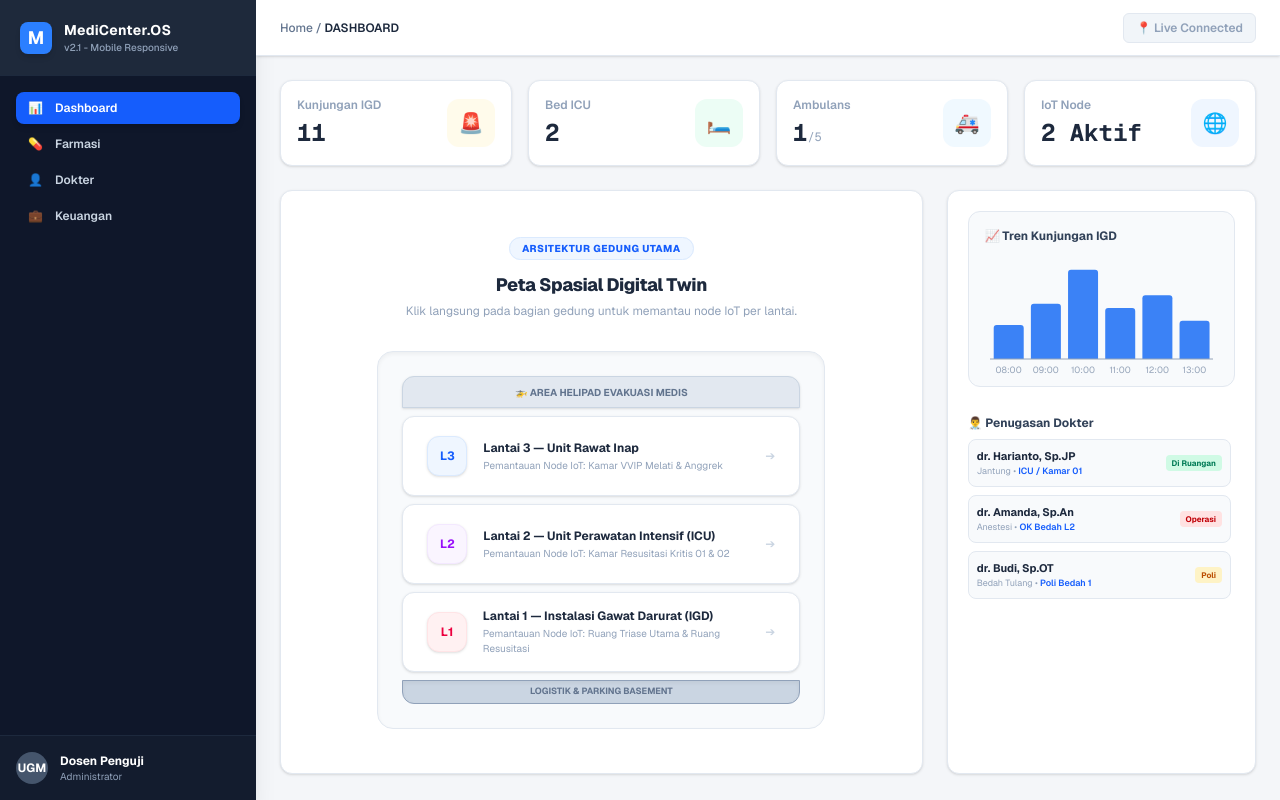
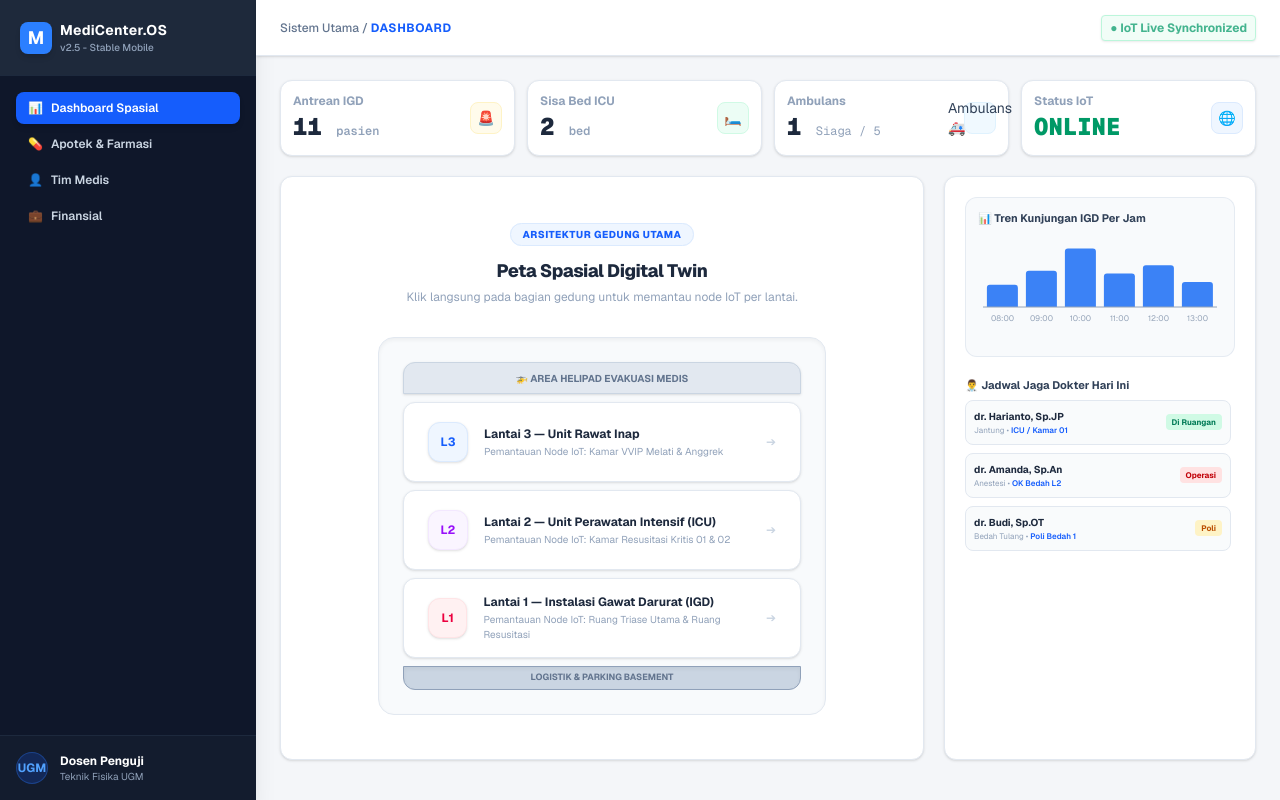
Before and after one commit to PrikitiwMan/my-hospital-dashboard, a Next.js app: page / in a window 1280 px wide. Built offline with nearby package versions, Linux system fonts and the light colour scheme.

Commit message:
fix: perbaikan fluid typography metrik, restrukturisasi grid gawat darurat, dan aktivasi modul resep farmasi

```diff
--- a/src/app/page.js
+++ b/src/app/page.js
@@ -57,118 +57,119 @@ export default function Home() {
   }, []);
 
   return (
-    // Mengubah h-screen menjadi md:h-screen dan overflow-hidden menjadi overflow-y-auto di mobile agar bisa di-scroll ke bawah
     <div className="flex flex-col md:flex-row min-h-screen md:h-screen w-screen bg-[#f4f6f9] text-slate-700 font-sans overflow-y-auto md:overflow-hidden">
 
-      {/* ================= SIDEBAR MENU KIRI ================= */}
-      {/* Menyesuaikan w-full di mobile dan w-64 di desktop */}
+      {/* ================= SIDEBAR MENU KIRI (RESPONSIF MOBILE NYAMAN) ================= */}
       <div className="w-full md:w-64 bg-[#0f172a] text-slate-300 flex flex-col justify-between shadow-xl flex-shrink-0">
         <div>
           {/* Logo Brand */}
-          <div className="p-5 border-b border-slate-800 flex items-center gap-3 bg-[#1e293b]">
-            <div className="w-8 h-8 rounded-lg bg-blue-500 flex items-center justify-center text-white font-bold text-lg shadow-md">
-              M
+          <div className="p-4 md:p-5 border-b border-slate-800 flex items-center justify-between md:justify-start gap-3 bg-[#1e293b]">
+            <div className="flex items-center gap-2">
+              <div className="w-7 h-7 md:w-8 md:h-8 rounded-lg bg-blue-500 flex items-center justify-center text-white font-bold text-base md:text-lg shadow-md">
+                M
+              </div>
+              <div>
+                <h1 className="text-xs md:text-sm font-bold text-white tracking-wide">MediCenter.OS</h1>
+                <p className="text-[9px] md:text-[10px] text-slate-400 font-medium">v2.5 - Stable Mobile</p>
+              </div>
             </div>
-            <div>
-              <h1 className="text-sm font-bold text-white tracking-wide">MediCenter.OS</h1>
-              <p className="text-[10px] text-slate-400 font-medium">v2.1 - Mobile Responsive</p>
-            </div>
+            <span className="md:hidden text-[10px] bg-emerald-500/20 text-emerald-400 font-mono px-2 py-0.5 rounded-full">MOBILE</span>
           </div>
 
-          {/* Navigasi Link Menu */}
-          <div className="p-4 flex flex-row md:flex-col gap-1 overflow-x-auto md:overflow-x-visible">
+          {/* Navigasi Link Menu - Menggunakan Scroll Horizontal di HP agar muat */}
+          <div className="p-3 md:p-4 flex flex-row md:flex-col gap-1 overflow-x-auto md:overflow-x-visible scrollbar-none border-b border-slate-800 md:border-b-0">
             <button
               onClick={() => setActiveMenu('dashboard')}
-              className={`flex-shrink-0 md:w-full flex items-center gap-3 px-3 py-2 rounded-lg text-xs font-semibold transition-all ${
+              className={`flex-shrink-0 flex items-center gap-2 px-3 py-1.5 md:py-2 rounded-lg text-[11px] md:text-xs font-semibold transition-all ${
                 activeMenu === 'dashboard' ? 'bg-blue-600 text-white shadow-md' : 'hover:bg-slate-800/60'
               }`}
             >
-              <span>📊</span> Dashboard
+              <span>📊</span> Dashboard Spasial
             </button>
-            <button onClick={() => setActiveMenu('farmasi')} className={`flex-shrink-0 md:w-full flex items-center gap-3 px-3 py-2 rounded-lg text-xs font-semibold transition-all ${activeMenu === 'farmasi' ? 'bg-blue-600 text-white shadow-md' : 'hover:bg-slate-800/60'}`}><span>💊</span> Farmasi</button>
-            <button onClick={() => setActiveMenu('personalia')} className={`flex-shrink-0 md:w-full flex items-center gap-3 px-3 py-2 rounded-lg text-xs font-semibold transition-all ${activeMenu === 'personalia' ? 'bg-blue-600 text-white shadow-md' : 'hover:bg-slate-800/60'}`}><span>👤</span> Dokter</button>
-            <button onClick={() => setActiveMenu('keuangan')} className={`flex-shrink-0 md:w-full flex items-center gap-3 px-3 py-2 rounded-lg text-xs font-semibold transition-all ${activeMenu === 'keuangan' ? 'bg-blue-600 text-white shadow-md' : 'hover:bg-slate-800/60'}`}><span>💼</span> Keuangan</button>
+            <button onClick={() => setActiveMenu('farmasi')} className={`flex-shrink-0 flex items-center gap-2 px-3 py-1.5 md:py-2 rounded-lg text-[11px] md:text-xs font-semibold transition-all ${activeMenu === 'farmasi' ? 'bg-blue-600 text-white shadow-md' : 'hover:bg-slate-800/60'}`}><span>💊</span> Apotek &amp; Farmasi</button>
+            <button onClick={() => setActiveMenu('personalia')} className={`flex-shrink-0 flex items-center gap-2 px-3 py-1.5 md:py-2 rounded-lg text-[11px] md:text-xs font-semibold transition-all ${activeMenu === 'personalia' ? 'bg-blue-600 text-white shadow-md' : 'hover:bg-slate-800/60'}`}><span>👤</span> Tim Medis</button>
+            <button onClick={() => setActiveMenu('keuangan')} className={`flex-shrink-0 flex items-center gap-2 px-3 py-1.5 md:py-2 rounded-lg text-[11px] md:text-xs font-semibold transition-all ${activeMenu === 'keuangan' ? 'bg-blue-600 text-white shadow-md' : 'hover:bg-slate-800/60'}`}><span>💼</span> Finansial</button>
           </div>
         </div>
 
-        {/* User Profile */}
+        {/* User Profile Info */}
         <div className="hidden md:flex p-4 border-t border-slate-800 items-center gap-3 bg-[#131c2e]">
-          <div className="w-8 h-8 rounded-full bg-slate-600 flex items-center justify-center text-xs font-bold text-white">UGM</div>
+          <div className="w-8 h-8 rounded-full bg-blue-600/20 border border-blue-500/30 flex items-center justify-center text-xs font-bold text-blue-400">UGM</div>
           <div>
             <p className="text-xs font-bold text-white">Dosen Penguji</p>
-            <p className="text-[10px] text-slate-400">Administrator</p>
+            <p className="text-[10px] text-slate-400">Teknik Fisika UGM</p>
           </div>
         </div>
       </div>
 
       {/* ================= KONTEN UTAMA SEBELAH KANAN ================= */}
-      <div className="flex-1 flex flex-col min-w-0 overflow-hidden">
+      <div className="flex-1 flex flex-col min-w-0">
 
         {/* Top Header Navbar */}
-        <div className="h-14 bg-white border-b border-slate-200 px-6 flex items-center justify-between shadow-sm flex-shrink-0">
-          <div className="text-xs font-medium text-slate-500">
-            Home / <span className="text-slate-800 font-semibold uppercase">{activeMenu}</span>
+        <div className="h-12 md:h-14 bg-white border-b border-slate-200 px-4 md:px-6 flex items-center justify-between shadow-sm flex-shrink-0">
+          <div className="text-[11px] md:text-xs font-medium text-slate-500">
+            Sistem Utama / <span className="text-blue-600 font-bold uppercase tracking-wider">{activeMenu}</span>
           </div>
-          <div className="text-[10px] md:text-xs font-semibold text-slate-400 bg-slate-100 px-2 py-1 md:px-3 md:py-1.5 rounded-md border border-slate-200">
-            📍 Live Connected
+          <div className="text-[9px] md:text-xs font-bold text-emerald-600 bg-emerald-50 px-2 py-1 rounded border border-emerald-200 shadow-sm animate-pulse">
+            ● IoT Live Synchronized
           </div>
         </div>
 
         {/* Workspace Area */}
         <div className="flex-1 p-4 md:p-6 overflow-y-auto">
 
-          {/* ================= 1. HALAMAN DASHBOARD MAIN LAYOUT ================= */}
+          {/* ================= 1. MODUL DASHBOARD UTAMA ================= */}
           {activeMenu === 'dashboard' && (
-            <div className="flex flex-col gap-6 animate-fade-in">
+            <div className="flex flex-col gap-5 animate-fade-in">
 
-              {/* Kartu Metrik Operasional Atas: Menggunakan 2 kolom di HP, 4 kolom di PC */}
-              <div className="grid grid-cols-2 md:grid-cols-4 gap-3 md:gap-4">
-                <div className="bg-white border border-slate-200 rounded-xl p-3 md:p-4 flex items-center justify-between shadow-sm">
-                  <div>
-                    <p className="text-[10px] md:text-xs text-slate-400 font-semibold">Kunjungan IGD</p>
-                    <p className="text-lg md:text-2xl font-bold text-slate-800 mt-1 font-mono">{operationalData.total_igd_queue}</p>
+              {/* KARTU METRIK ATAS (Perbaikan ukuran font teks agar TIDAK MELUBER di HP) */}
+              <div className="grid grid-cols-2 md:grid-cols-4 gap-3">
+                <div className="bg-white border border-slate-200 rounded-xl p-3 flex items-center justify-between shadow-sm">
+                  <div className="min-w-0">
+                    <p className="text-[10px] md:text-xs text-slate-400 font-bold truncate">Antrean IGD</p>
+                    <p className="text-lg md:text-2xl font-black text-slate-800 mt-0.5 font-mono">{operationalData.total_igd_queue} <span className="text-[9px] md:text-xs font-semibold text-slate-400">pasien</span></p>
                   </div>
-                  <div className="w-9 h-9 md:w-12 md:h-12 rounded-xl bg-amber-50 flex items-center justify-center text-base md:text-xl">🚨</div>
+                  <div className="w-8 h-8 rounded-lg bg-amber-50 border border-amber-100 flex items-center justify-center text-sm flex-shrink-0">🚨</div>
                 </div>
 
-                <div className="bg-white border border-slate-200 rounded-xl p-3 md:p-4 flex items-center justify-between shadow-sm">
-                  <div>
-                    <p className="text-[10px] md:text-xs text-slate-400 font-semibold">Bed ICU</p>
-                    <p className="text-lg md:text-2xl font-bold text-slate-800 mt-1 font-mono">{operationalData.icu_vacant_beds}</p>
+                <div className="bg-white border border-slate-200 rounded-xl p-3 flex items-center justify-between shadow-sm">
+                  <div className="min-w-0">
+                    <p className="text-[10px] md:text-xs text-slate-400 font-bold truncate">Sisa Bed ICU</p>
+                    <p className="text-lg md:text-2xl font-black text-slate-800 mt-0.5 font-mono">{operationalData.icu_vacant_beds} <span className="text-[9px] md:text-xs font-semibold text-slate-400">bed</span></p>
                   </div>
-                  <div className="w-9 h-9 md:w-12 md:h-12 rounded-xl bg-emerald-50 flex items-center justify-center text-base md:text-xl">🛏️</div>
+                  <div className="w-8 h-8 rounded-lg bg-emerald-50 border border-emerald-100 flex items-center justify-center text-sm flex-shrink-0">🛏️</div>
                 </div>
 
-                <div className="bg-white border border-slate-200 rounded-xl p-3 md:p-4 flex items-center justify-between shadow-sm">
-                  <div>
-                    <p className="text-[10px] md:text-xs text-slate-400 font-semibold">Ambulans</p>
-                    <p className="text-lg md:text-2xl font-bold text-slate-800 mt-1 font-mono">
-                      {operationalData.ambulance.standby}<span className="text-xs font-normal text-slate-400">/{operationalData.ambulance.total}</span>
+                <div className="bg-white border border-slate-200 rounded-xl p-3 flex items-center justify-between shadow-sm">
+                  <div className="min-w-0">
+                    <p className="text-[10px] md:text-xs text-slate-400 font-bold truncate">Ambulans</p>
+                    <p className="text-base md:text-2xl font-black text-slate-800 mt-0.5 font-mono whitespace-nowrap">
+                      {operationalData.ambulance.standby} <span className="text-[9px] md:text-xs font-normal text-slate-400">Siaga / {operationalData.ambulance.total}</span>
                     </p>
                   </div>
-                  <div className="w-9 h-9 md:w-12 md:h-12 rounded-xl bg-sky-50 flex items-center justify-center text-base md:text-xl">🚑</div>
+                  <div className="w-8 h-8 rounded-lg bg-sky-50 border border-sky-100 flex items-center justify-center text-sm flex-shrink-0"> Ambulans 🚑 </div>
                 </div>
 
-                <div className="bg-white border border-slate-200 rounded-xl p-3 md:p-4 flex items-center justify-between shadow-sm">
-                  <div>
-                    <p className="text-[10px] md:text-xs text-slate-400 font-semibold">IoT Node</p>
-                    <p className="text-lg md:text-2xl font-bold text-slate-800 mt-1 font-mono">2 Aktif</p>
+                <div className="bg-white border border-slate-200 rounded-xl p-3 flex items-center justify-between shadow-sm">
+                  <div className="min-w-0">
+                    <p className="text-[10px] md:text-xs text-slate-400 font-bold truncate">Status IoT</p>
+                    <p className="text-lg md:text-2xl font-black text-emerald-600 mt-0.5 font-mono">ONLINE</p>
                   </div>
-                  <div className="w-9 h-9 md:w-12 md:h-12 rounded-xl bg-blue-50 flex items-center justify-center text-base md:text-xl">🌐</div>
+                  <div className="w-8 h-8 rounded-lg bg-blue-50 border border-blue-100 flex items-center justify-center text-sm flex-shrink-0">🌐</div>
                 </div>
               </div>
 
-              {/* Split Layout Responsif: Tumpuk bawah di HP (flex-col), Sampingan di PC (md:grid-cols-3) */}
-              <div className="flex flex-col md:grid md:grid-cols-3 gap-6">
+              {/* SPLIT LAYOUT UTAMA (Perbaikan Frame Patah di HP - Menggunakan flex-col penuh) */}
+              <div className="flex flex-col md:grid md:grid-cols-3 gap-5">
 
-                {/* BLOK KIRI: Peta Gedung */}
-                <div className="md:col-span-2 bg-white border border-slate-200 rounded-xl p-4 md:p-5 flex flex-col relative justify-center items-center shadow-sm min-h-[350px] md:min-h-[450px]">
+                {/* Frame Denah Spasial */}
+                <div className="w-full md:col-span-2 bg-white border border-slate-200 rounded-xl p-3 md:p-5 flex flex-col relative justify-center items-center shadow-sm min-h-[340px] md:min-h-[460px]">
                   {selectedFloor !== null && (
                     <button
                       onClick={() => { setSelectedFloor(null); setSelectedRoom(null); }}
-                      className="absolute top-4 right-4 bg-slate-100 hover:bg-slate-200 border border-slate-200 text-slate-600 px-3 py-1.5 rounded-lg text-[10px] font-bold z-50 shadow-sm"
+                      className="absolute top-3 right-3 bg-slate-100 hover:bg-slate-200 border border-slate-200 text-slate-700 px-2.5 py-1 rounded-lg text-[9px] font-bold z-50 shadow-sm"
                     >
-                      ⬅ Kembali
+                      ⬅ Kembali ke Gedung
                     </button>
                   )}
                   <HospitalMap
@@ -179,31 +180,33 @@ export default function Home() {
                   />
                 </div>
 
-                {/* BLOK KANAN: Detail Kamar / Grafik Analytics */}
-                <div className="md:col-span-1 bg-white border border-slate-200 rounded-xl p-4 md:p-5 flex flex-col gap-5 shadow-sm min-h-[350px]">
+                {/* Frame Detal Kamar / Analisis Data Gawat Darurat */}
+                <div className="w-full md:col-span-1 bg-white border border-slate-200 rounded-xl p-4 md:p-5 flex flex-col gap-4 shadow-sm min-h-[320px]">
                   {!selectedRoom ? (
-                    <div className="flex flex-col gap-5 h-full justify-between">
-                      <div className="bg-slate-50 border border-slate-200 p-4 rounded-xl h-44 flex-shrink-0">
-                        <p className="text-xs font-bold text-slate-700 mb-2">📈 Tren Kunjungan IGD</p>
-                        <ResponsiveContainer width="100%" height="100%">
+                    <div className="flex flex-col gap-4 h-full justify-between">
+                      {/* Grafik Tren */}
+                      <div className="bg-slate-50 border border-slate-200/80 p-3 rounded-xl h-40 flex-shrink-0">
+                        <p className="text-[11px] font-bold text-slate-700 mb-2">📊 Tren Kunjungan IGD Per Jam</p>
+                        <ResponsiveContainer width="100%" height="80%">
                           <BarChart data={operationalData.queue_trend}>
-                            <XAxis dataKey="hour" stroke="#94a3b8" fontSize={9} tickLine={false} />
-                            <Tooltip contentStyle={{ backgroundColor: '#ffffff', border: '1px solid #cbd5e1', borderRadius: '6px', fontSize: '10px' }} />
+                            <XAxis dataKey="hour" stroke="#94a3b8" fontSize={8} tickLine={false} />
+                            <Tooltip contentStyle={{ backgroundColor: '#ffffff', border: '1px solid #cbd5e1', borderRadius: '6px', fontSize: '9px' }} />
                             <Bar dataKey="pasien" fill="#3b82f6" radius={[3, 3, 0, 0]} />
                           </BarChart>
                         </ResponsiveContainer>
                       </div>
 
-                      <div className="flex flex-col gap-2 flex-1 mt-2">
-                        <p className="text-xs font-bold text-slate-700">👨‍⚕️ Penugasan Dokter</p>
-                        <div className="flex flex-col gap-2 overflow-y-auto max-h-[180px] pr-1">
+                      {/* Penugasan Dokter */}
+                      <div className="flex flex-col gap-1.5 flex-1 mt-1">
+                        <p className="text-[11px] font-bold text-slate-700">👨‍⚕️ Jadwal Jaga Dokter Hari Ini</p>
+                        <div className="flex flex-col gap-2 overflow-y-auto max-h-[160px] pr-1">
                           {operationalData.doctors.map((doc, idx) => (
-                            <div key={idx} className="bg-slate-50 border border-slate-200 p-2 rounded-lg flex justify-between items-center text-[11px]">
-                              <div>
-                                <p className="font-bold text-slate-800">{doc.nama}</p>
-                                <p className="text-[9px] text-slate-400">{doc.spesialis} • <span className="text-blue-600 font-semibold">{doc.kamar}</span></p>
+                            <div key={idx} className="bg-slate-50/80 border border-slate-200 p-2 rounded-lg flex justify-between items-center text-[10px]">
+                              <div className="min-w-0">
+                                <p className="font-bold text-slate-800 truncate">{doc.nama}</p>
+                                <p className="text-[8px] text-slate-400 truncate">{doc.spesialis} • <span className="text-blue-600 font-semibold">{doc.kamar}</span></p>
                               </div>
-                              <span className={`px-1.5 py-0.5 rounded text-[8px] font-bold ${
+                              <span className={`px-1.5 py-0.5 rounded text-[8px] font-bold flex-shrink-0 ${
                                 doc.status === 'Di Ruangan' ? 'bg-emerald-100 text-emerald-700' :
                                 doc.status === 'Operasi' ? 'bg-red-100 text-red-700' : 'bg-amber-100 text-amber-700'
                               }`}>{doc.status}</span>
@@ -221,10 +224,78 @@ export default function Home() {
             </div>
           )}
 
-          {/* ================= MODUL-MODUL LAIN ================= */}
-          {activeMenu === 'farmasi' && <div className="bg-white border border-slate-200 rounded-xl p-4 shadow-sm text-sm">💊 Modul Gudang Farmasi Aktif</div>}
-          {activeMenu === 'personalia' && <div className="bg-white border border-slate-200 rounded-xl p-4 shadow-sm text-sm">👤 Modul Kepegawaian Dokter Aktif</div>}
-          {activeMenu === 'keuangan' && <div className="bg-white border border-slate-200 rounded-xl p-4 shadow-sm text-sm">💼 Modul Finansial Rumah Sakit Aktif</div>}
+          {/* ================= 2. MODUL FARMASI (KINI AKTIF & BERWARNA) ================= */}
+          {activeMenu === 'farmasi' && (
+            <div className="grid grid-cols-1 md:grid-cols-2 gap-4 animate-fade-in">
+              <div className="bg-white border border-slate-200 p-4 rounded-xl shadow-sm">
+                <h3 className="text-xs font-bold text-slate-800 uppercase tracking-wide border-b pb-2 text-blue-600">📦 Inventaris Utama Obat</h3>
+                <div className="mt-3 flex flex-col gap-2">
+                  <div className="flex justify-between text-xs bg-slate-50 p-2 rounded border">
+                    <span>Paracetamol Infus 500mg</span>
+                    <span className="font-mono font-bold text-emerald-600">142 Botol (Aman)</span>
+                  </div>
+                  <div className="flex justify-between text-xs bg-slate-50 p-2 rounded border">
+                    <span>Epinephrine Inj 1mg/mL</span>
+                    <span className="font-mono font-bold text-amber-600">18 Ampul (Sisa Sedikit)</span>
+                  </div>
+                  <div className="flex justify-between text-xs bg-slate-50 p-2 rounded border">
+                    <span>Oksigen Tabung Portable</span>
+                    <span className="font-mono font-bold text-emerald-600">45 Unit (Aman)</span>
+                  </div>
+                </div>
+              </div>
+              <div className="bg-white border border-slate-200 p-4 rounded-xl shadow-sm">
+                <h3 className="text-xs font-bold text-slate-800 uppercase tracking-wide border-b pb-2 text-purple-600">⏳ Resep Antrean Apotek</h3>
+                <div className="mt-3 flex flex-col gap-2 text-xs">
+                  <div className="p-2 border border-dashed rounded bg-purple-50/40">Resep #0924A - Pasien Tn. Bambang P. <span className="font-bold text-purple-700 float-right">[Sedang Racik]</span></div>
+                  <div className="p-2 border border-dashed rounded bg-slate-50">Resep #0925A - Pasien Ny. Ratna G. <span className="font-bold text-slate-400 float-right">[Antre]</span></div>
+                </div>
+              </div>
+            </div>
+          )}
+
+          {/* ================= 3. MODUL TIM MEDIS / PERSONALIA ================= */}
+          {activeMenu === 'personalia' && (
+            <div className="bg-white border border-slate-200 p-4 rounded-xl shadow-sm animate-fade-in">
+              <h3 className="text-xs font-bold text-slate-800 uppercase tracking-wide border-b pb-2 text-slate-800">📋 Manajemen Kepegawaian &amp; Absensi Dokter</h3>
+              <div className="grid grid-cols-1 md:grid-cols-3 gap-3 mt-4 text-xs">
+                <div className="p-3 border rounded-xl bg-emerald-50/50">
+                  <p className="font-bold text-emerald-800">dr. Harianto, Sp.JP</p>
+                  <p className="text-[10px] text-slate-400">Dokter Spesialis Jantung</p>
+                  <span className="mt-2 inline-block bg-emerald-600 text-white font-bold px-1.5 py-0.5 rounded text-[9px]">HADIR - STANDBY</span>
+                </div>
+                <div className="p-3 border rounded-xl bg-red-50/50">
+                  <p className="font-bold text-red-800">dr. Amanda, Sp.An</p>
+                  <p className="text-[10px] text-slate-400">Dokter Spesialis Anestesi</p>
+                  <span className="mt-2 inline-block bg-red-600 text-white font-bold px-1.5 py-0.5 rounded text-[9px]">DI KAMAR OPERASI</span>
+                </div>
+                <div className="p-3 border rounded-xl bg-slate-50">
+                  <p className="font-bold text-slate-700">dr. Budi, Sp.OT</p>
+                  <p className="text-[10px] text-slate-400">Dokter Spesialis Orthopedi</p>
+                  <span className="mt-2 inline-block bg-slate-600 text-white font-bold px-1.5 py-0.5 rounded text-[9px]">HADIR - POLIKLINIK</span>
+                </div>
+              </div>
+            </div>
+          )}
+
+          {/* ================= 4. MODUL FINANSIAL / KEUANGAN ================= */}
+          {activeMenu === 'keuangan' && (
+            <div className="bg-white border border-slate-200 p-4 rounded-xl shadow-sm animate-fade-in">
+              <h3 className="text-xs font-bold text-slate-800 uppercase tracking-wide border-b pb-2 text-rose-600">💼 Ringkasan Kas &amp; Alokasi Klaim BPJS</h3>
+              <div className="grid grid-cols-1 md:grid-cols-2 gap-4 mt-4 text-xs">
+                <div className="border p-3 rounded-xl bg-slate-50/60">
+                  <p className="text-slate-400 font-medium">Dana Klaim BPJS Terproses</p>
+                  <p className="text-lg font-bold text-slate-800 font-mono mt-1">Rp 412.500.000</p>
+                  <div className="w-full bg-slate-200 h-1.5 rounded-full mt-2 overflow-hidden"><div className="bg-blue-500 h-full w-[78%]"></div></div>
+                </div>
+                <div className="border p-3 rounded-xl bg-slate-50/60">
+                  <p className="text-slate-400 font-medium">Anggaran Pemeliharaan Node IoT Medis</p>
+                  <p className="text-lg font-bold text-slate-800 font-mono mt-1">Rp 15.000.000</p>
+                  <div className="w-full bg-slate-200 h-1.5 rounded-full mt-2 overflow-hidden"><div className="bg-emerald-500 h-full w-[100%]"></div></div>
+                </div>
+              </div>
+            </div>
+          )}
 
         </div>
       </div>
```
